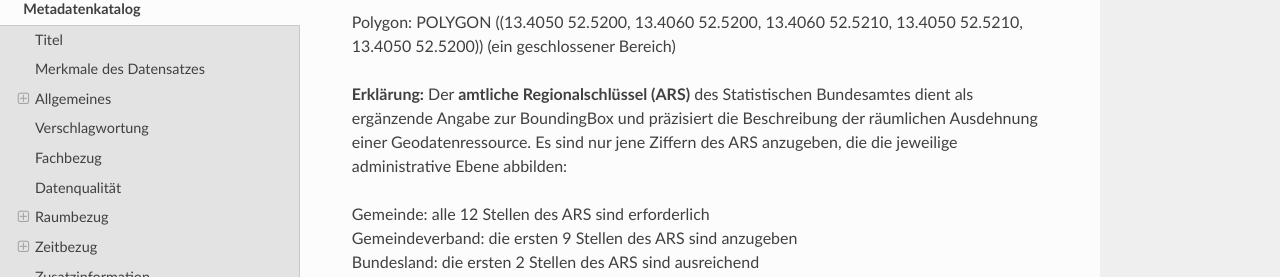
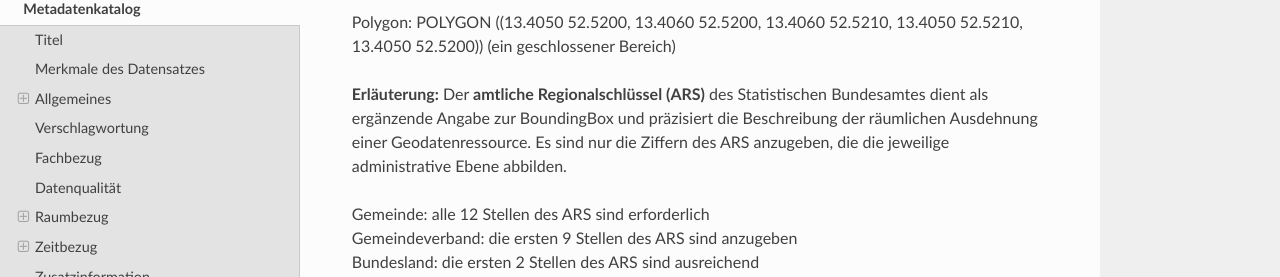
Before and after one commit to tomiwo/ingrid-mdk-st-high-quality-metadata, a Sphinx documentation site: the page built from docs/qualitaetsmanagement/metadatenschema-ige.rst, in a window 1280 px wide and 900 px high, scrolled down 5091 px. Shown: the part 173-450 px from the top of the window. Built offline with Sphinx 7.4.7 and the Read the Docs theme 3.1.0, drawn with Linux system fonts in a browser that asks for light colours.

Commit message:
Update metadatenschema-ige.rst

```diff
--- a/docs/qualitaetsmanagement/metadatenschema-ige.rst
+++ b/docs/qualitaetsmanagement/metadatenschema-ige.rst
@@ -181,7 +181,8 @@ Linie: LINESTRING (13.4050 52.5200, 13.4060 52.5210, 13.4070 52.5220)
 Polygon: POLYGON ((13.4050 52.5200, 13.4060 52.5200, 13.4060 52.5210, 13.4050 52.5210, 13.4050 52.5200)) (ein geschlossener Bereich)
 
 
-**Erklärung:** Der **amtliche Regionalschlüssel (ARS)** des Statistischen Bundesamtes dient als ergänzende Angabe zur BoundingBox und präzisiert die Beschreibung der räumlichen Ausdehnung einer Geodatenressource. Es sind nur jene Ziffern des ARS anzugeben, die die jeweilige administrative Ebene abbilden:
+
+**Erläuterung:** Der **amtliche Regionalschlüssel (ARS)** des Statistischen Bundesamtes dient als ergänzende Angabe zur BoundingBox und präzisiert die Beschreibung der räumlichen Ausdehnung einer Geodatenressource. Es sind nur die Ziffern des ARS anzugeben, die die jeweilige administrative Ebene abbilden.
 
 | Gemeinde: alle 12 Stellen des ARS sind erforderlich
 | Gemeindeverband: die ersten 9 Stellen des ARS sind anzugeben
```
